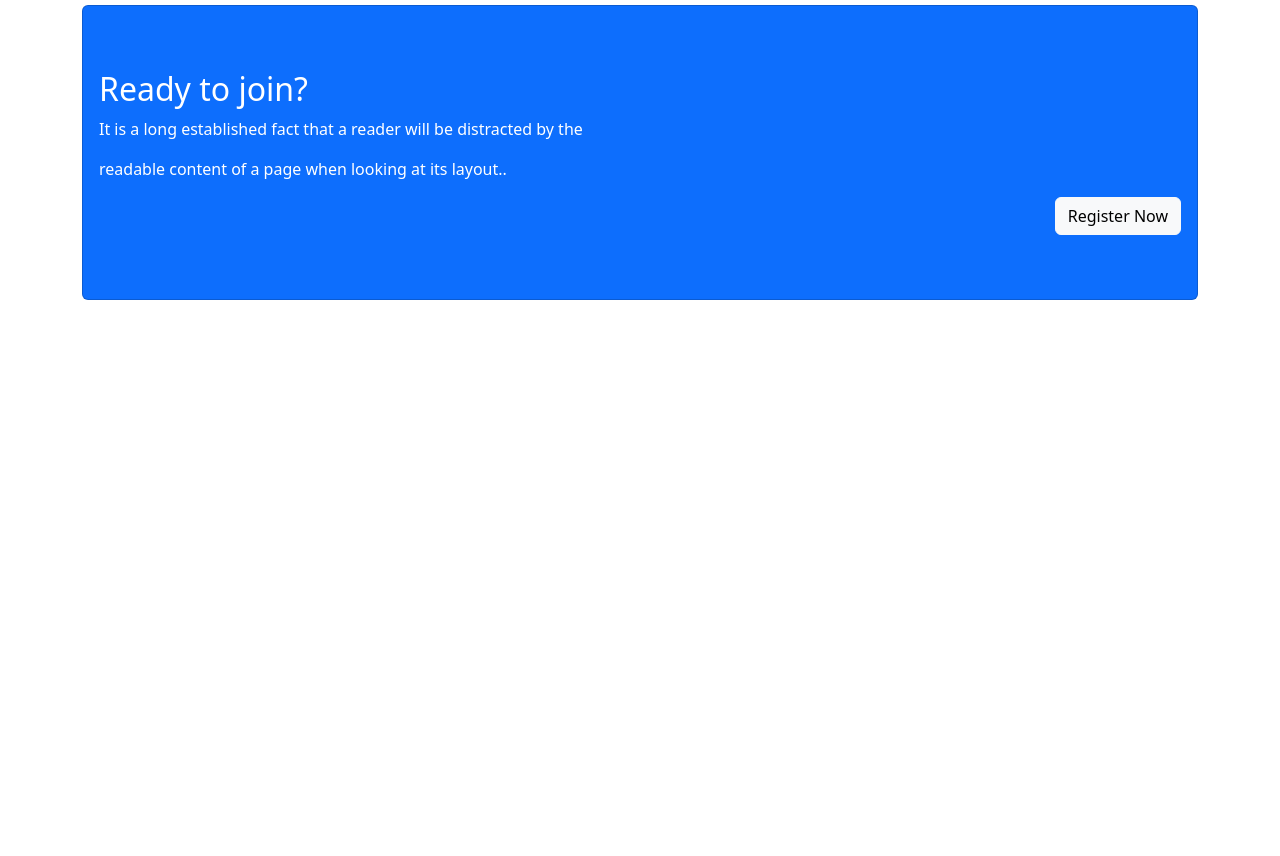
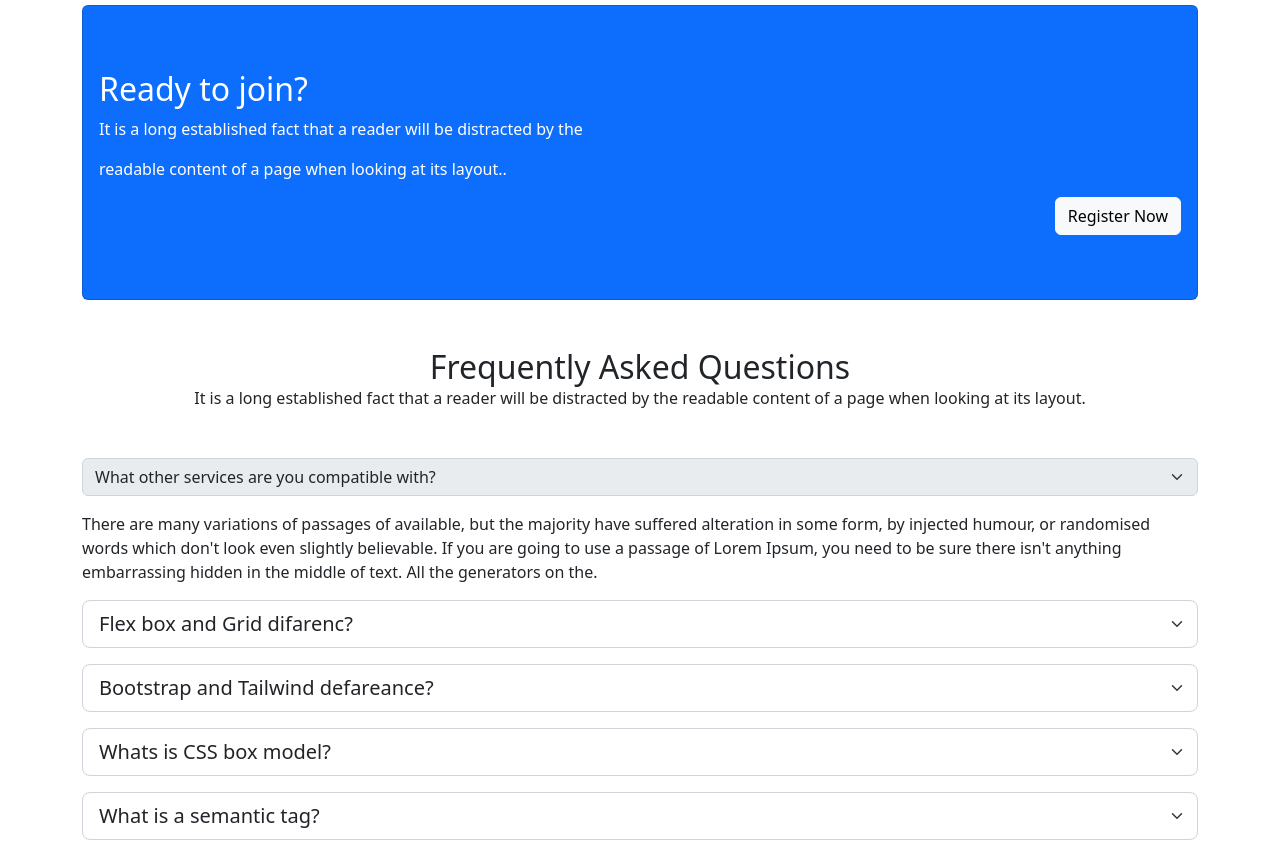
Before and after one commit to abusayeds/Third-assigment, a plain HTML site: page index.html in a window 1280 px wide. Shown: the part 1585-2441 px from the top of the page. Before the commit the page ends 1885 px from the top, so only its background shows below. Drawn offline with nearby package versions, Linux system fonts and the light colour scheme.

Commit message:
dropdown added

```diff
--- a/index.html
+++ b/index.html
@@ -253,6 +253,64 @@
 
          <!-- new blog -->
 
+         <!-- new text -->
+        <section>
+            <div class="text-center mt-5">
+
+
+                <h2 class="card-title">Frequently Asked Questions </h2>
+                <p class="card-text">It is a long established fact that a reader will be distracted by the readable
+                content of a page when looking at its layout.</p>
+
+
+
+            </div>
+        </section>
+         <!-- new end -->
+         <!-- Dropdown start -->
+         <section class="container mt-5">
+            <select class="form-select" aria-label="Disabled select example" disabled>
+                <option selected>What other services are you compatible with?</option>
+                <option value="1">One</option>
+                <option value="2">Two</option>
+                <option value="3">Three</option>
+            </select>
+            <p class="mt-3">There are many variations of passages of available, but the majority have suffered alteration in
+            some form, by injected humour, or randomised words which don't look even slightly believable. If
+            you are going to use a passage of Lorem Ipsum, you need to be sure there isn't anything
+            embarrassing hidden in the middle of text. All the generators on the.</p>
+         </section>
+         <!-- Dropdown end -->
+
+         <!-- select start -->
+
+       <section class="container">
+        <select class="form-select form-select-lg mb-3" aria-label=".form-select-lg example">
+            <option selected>Flex box and Grid difarenc?</option>
+            <option value="1">Ans=?</option>
+            <option value="2">Ans=?</option>
+            <option value="3">Ans=?</option>
+        </select>
+        <select class="form-select form-select-lg mb-3" aria-label=".form-select-lg example">
+            <option selected>Bootstrap and Tailwind defareance?</option>
+            <option value="1">Ans=?</option>
+            <option value="2">Ans=?</option>
+            <option value="3">Ans=?</option>
+        </select>
+        <select class="form-select form-select-lg mb-3" aria-label=".form-select-lg example">
+            <option selected>Whats is CSS box model?</option>
+            <option value="1">Ans=?</option>
+            <option value="2">Ans=?</option>
+            <option value="3">Ans=?</option>
+        </select>
+        <select class="form-select form-select-lg mb-3" aria-label=".form-select-lg example">
+            <option selected>What is a semantic tag?</option>
+            <option value="1">Ans=?</option>
+            <option value="2">Ans=?</option>
+            <option value="3">Ans=?</option>
+        </select>
+
+         <!-- select end -->
 
     </header>
 </body>
```
